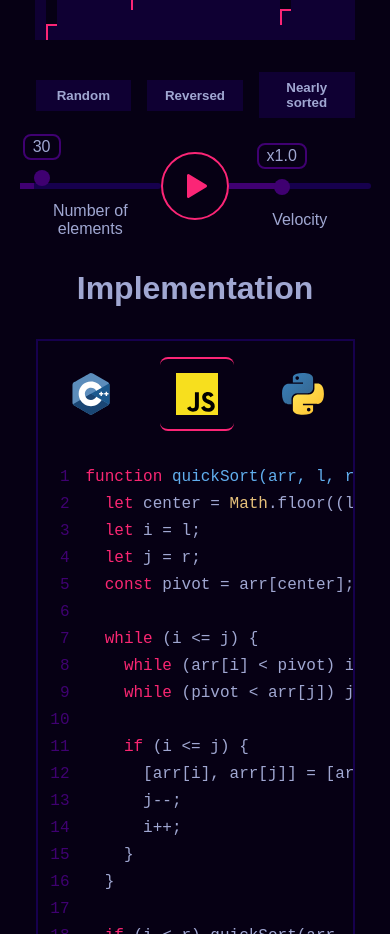
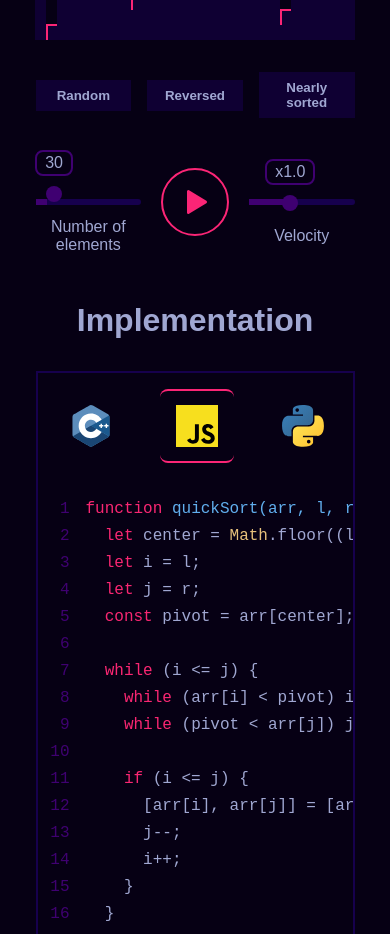
Before and after one commit to Eckry/Sorted-Symphony, a React (Vite) app: page / in a window 390 px wide. Shown: the part 1160-2094 px from the top of the page. Built offline with nearby package versions, Linux system fonts and the light colour scheme; a web font is replaced by a local one.

Commit message:
add responsive styles to configuration component

```diff
--- a/src/components/styles/Configuration.css
+++ b/src/components/styles/Configuration.css
@@ -2,6 +2,8 @@
   display: flex;
   align-items: center;
   justify-content: space-evenly;
+  gap: 20px;
+  padding: 1rem;
 }
 
 .play-sort {
--- a/src/components/styles/RangeInput.css
+++ b/src/components/styles/RangeInput.css
@@ -4,7 +4,7 @@
   align-items: center;
   text-align: center;
   gap: 1rem;
-  width: 300px;
+  width: 100%;
 }
 
 .configuration-label {
@@ -30,6 +30,7 @@
 
 input[type="range"] {
   position: absolute;
+  background-color: transparent;
   opacity: 0;
   left: 0;
   width: 100%;
@@ -82,7 +83,7 @@ input[type="range"]::-ms-thumb {
 input[type="range"]::-moz-range-thumb {
   appearance: none;
   pointer-events: all;
-  width: 35px;
+  width: 20px;
   height: 16px;
   border-radius: 0px;
   border: 0 none;
```
